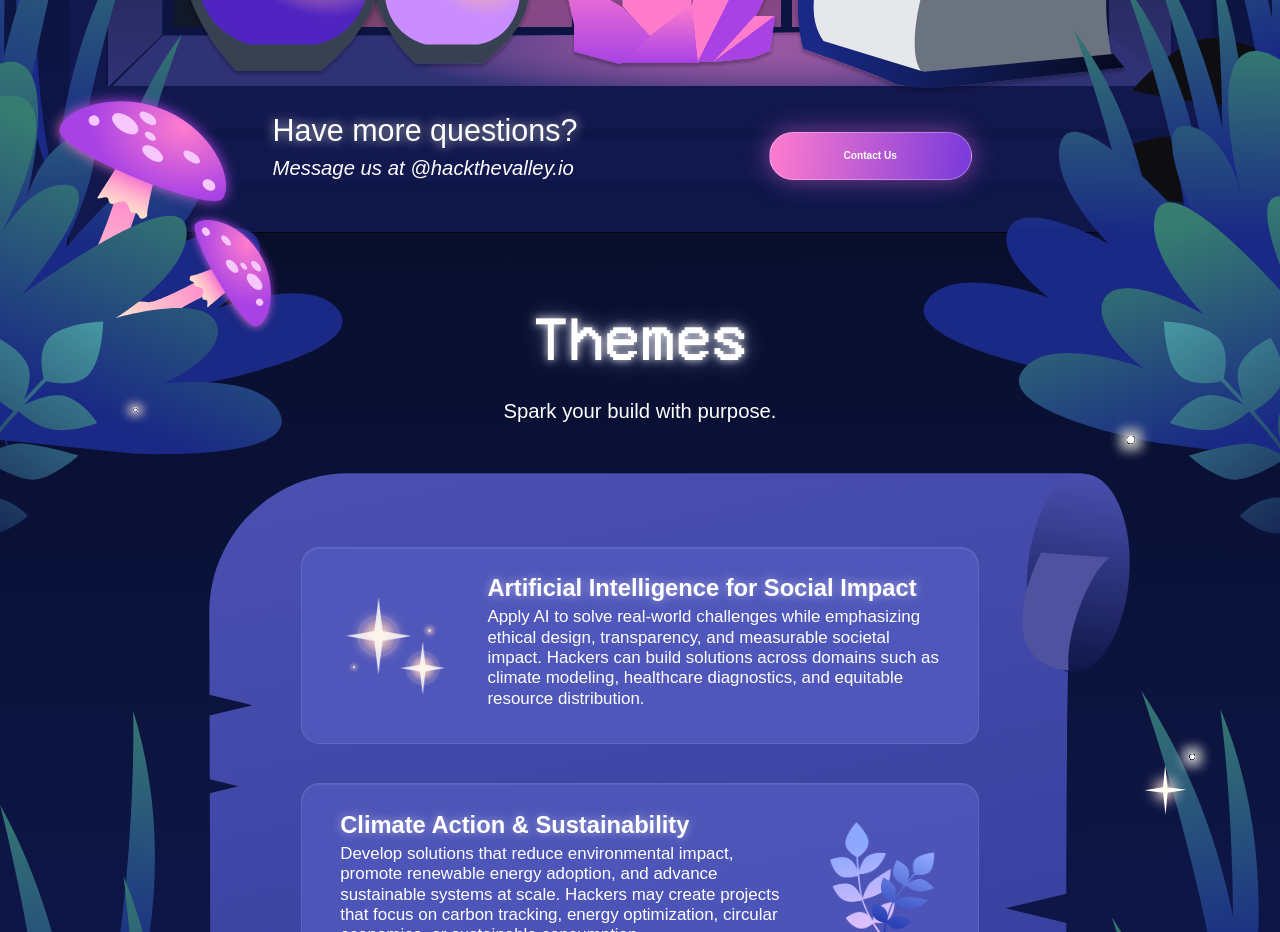
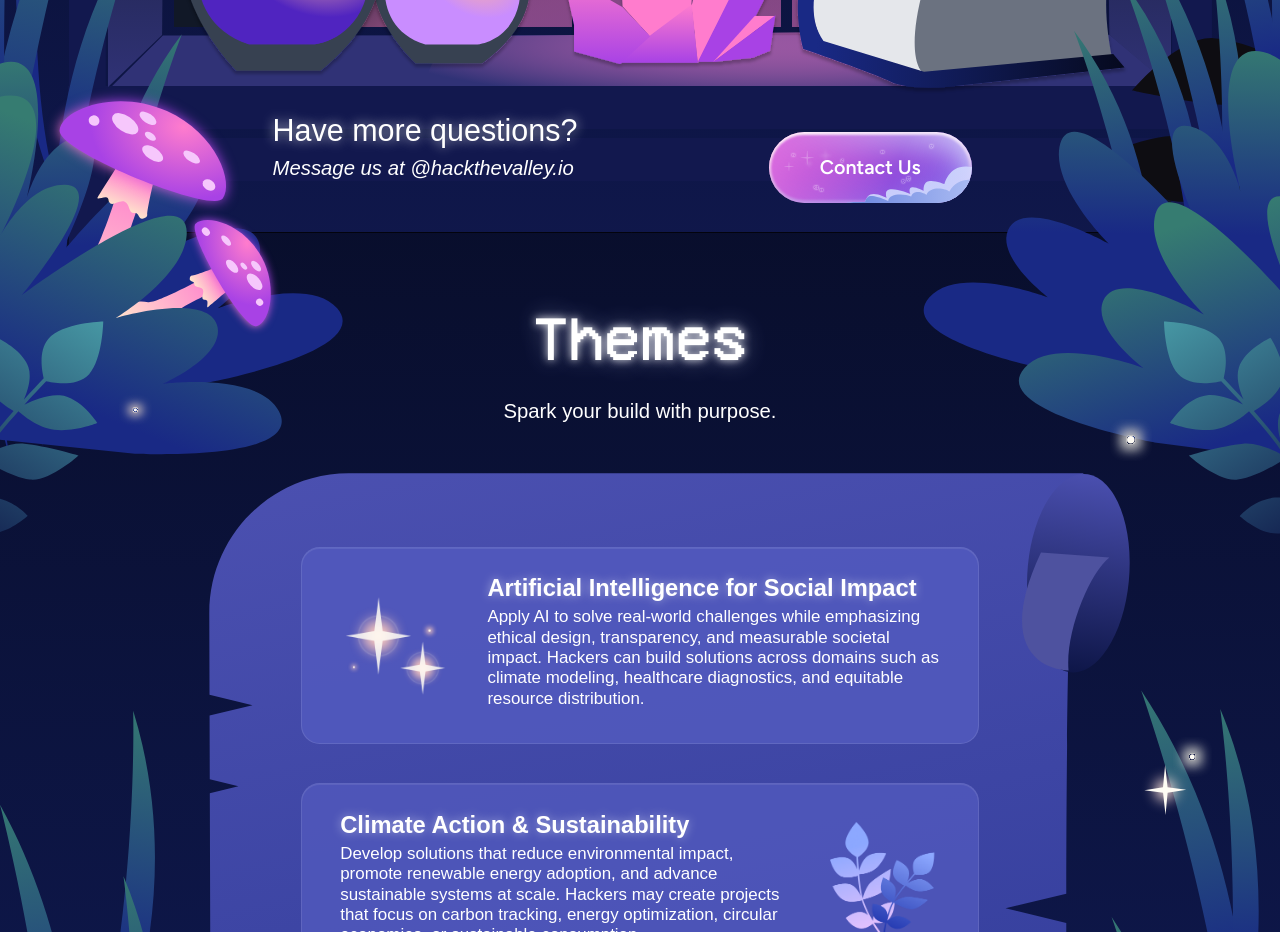
Before and after one commit to hackthevalley/hack-the-front-2026, a Next.js app: page / in a window 1280 px wide. Shown: the part 3320-4252 px from the top of the page. Built offline with nearby package versions, Linux system fonts and the light colour scheme; a web font is replaced by a local one.

Commit message:
fix: contact us buton

```diff
--- a/app/faq-themes/faq/FaqStaticOverlays.tsx
+++ b/app/faq-themes/faq/FaqStaticOverlays.tsx
@@ -1,4 +1,7 @@
-import { toScale, toStageHeight, toStageWidth, toStageX, toStageY } from "./faqStage";
+"use client";
+
+import Button from "@/components/ui/Button";
+import { toScale, toStageWidth, toStageX, toStageY } from "./faqStage";
 import ThemesTextOverlays from "../themes/ThemesTextOverlays";
 
 export default function FaqStaticOverlays() {
@@ -29,20 +32,22 @@ export default function FaqStaticOverlays() {
         </p>
       </div>
 
-      <a
-        href="mailto:contact@hackthevalley.io"
-        className="absolute grid place-items-center rounded-full border border-white/30 font-semibold text-white shadow-[0_0_24px_rgba(223,99,220,.55)]"
+      <div
+        className="absolute"
         style={{
           left: toStageX(908),
           top: toStageY(1365),
           width: toStageWidth(240),
-          height: toStageHeight(56),
-          fontSize: toScale(12),
-          background: "linear-gradient(95deg,#ff7ccd,#7839dc)",
         }}
       >
-        Contact Us
-      </a>
+        <Button
+          text="Contact Us"
+          width="100%"
+          onClick={() => {
+            window.location.href = "mailto:contact@hackthevalley.io";
+          }}
+        />
+      </div>
 
       <h2
         className="absolute m-0 font-vcr font-normal leading-none text-white"
```
